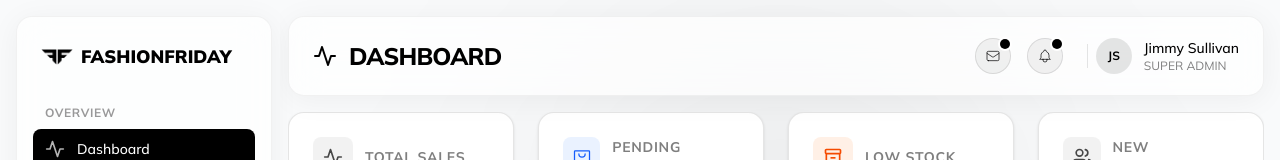
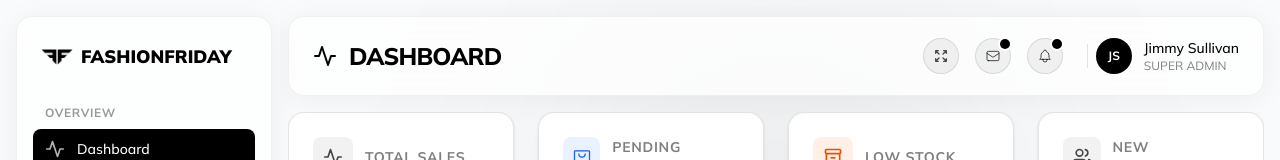
Before and after one commit to FashionFriday-tech/platform, a Next.js app in the folder apps/admin/: page / in a window 1280 px wide. Shown: the top 160 px of the page. Built offline with nearby package versions, Linux system fonts and the light colour scheme.

Commit message:
feat(admin): add fullscreen toggle to header and update avatar

```diff
--- a/apps/admin/src/components/layout/Header.tsx
+++ b/apps/admin/src/components/layout/Header.tsx
@@ -79,6 +79,25 @@ export function Header() {
       </div>
 
       <div className="flex items-center space-x-4">
+        <button
+          onClick={() => {
+            if (!document.fullscreenElement) {
+              document.documentElement.requestFullscreen().catch(err => {
+                console.error(`Error attempting to enable fullscreen: ${err.message}`);
+              });
+            } else {
+              if (document.exitFullscreen) {
+                document.exitFullscreen();
+              }
+            }
+          }}
+          className="group relative flex h-9 w-9 items-center justify-center rounded-full border border-black/10 bg-black/5 transition-colors hover:bg-black/10 dark:border-white/10 dark:bg-white/5 dark:hover:bg-white/10"
+        >
+          <svg className="h-4 w-4 text-black/70 group-hover:text-black dark:text-white/70 dark:group-hover:text-white" fill="none" viewBox="0 0 24 24" stroke="currentColor">
+            <path strokeLinecap="round" strokeLinejoin="round" strokeWidth={2} d="M4 8V4m0 0h4M4 4l5 5m11-1V4m0 0h-4m4 0l-5 5M4 16v4m0 0h4m-4 0l5-5m11 5l-5-5m5 5v-4m0 4h-4" />
+          </svg>
+        </button>
+
         <button className="group relative flex h-9 w-9 items-center justify-center rounded-full border border-black/10 bg-black/5 transition-colors hover:bg-black/10 dark:border-white/10 dark:bg-white/5 dark:hover:bg-white/10">
           <svg
             className="h-4 w-4 text-black/70 group-hover:text-black dark:text-white/70 dark:group-hover:text-white"
@@ -120,9 +139,8 @@ export function Header() {
             className="group flex cursor-pointer items-center space-x-3"
             onClick={() => setIsDropdownOpen(!isDropdownOpen)}
           >
-            <div className="relative flex h-9 w-9 items-center justify-center overflow-hidden rounded-full bg-black/10 dark:bg-white/20">
-              <span className="text-xs font-bold text-black dark:text-white">{user.initials}</span>
-              <div className="absolute inset-0 bg-black/5 opacity-0 transition-opacity group-hover:opacity-100 dark:bg-white/10"></div>
+            <div className="relative flex h-9 w-9 items-center justify-center overflow-hidden rounded-full bg-black dark:bg-white">
+              <span className="text-xs font-bold text-white dark:text-black">{user.initials}</span>
             </div>
             <div className="hidden md:block">
               <p className="text-sm font-medium text-black group-hover:text-black/80 dark:text-white dark:group-hover:text-white/90">
```
